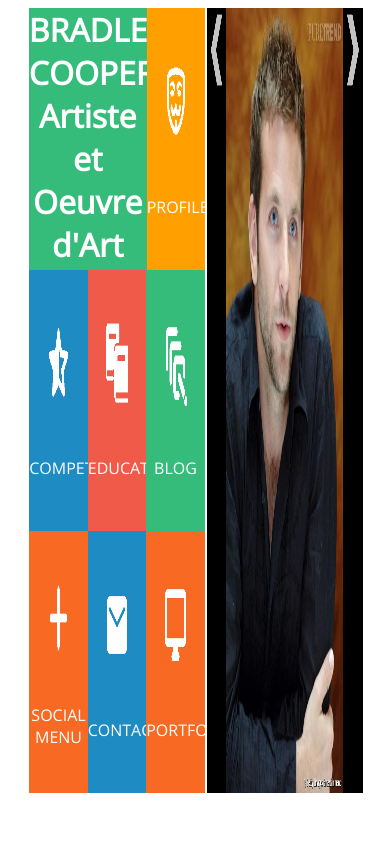
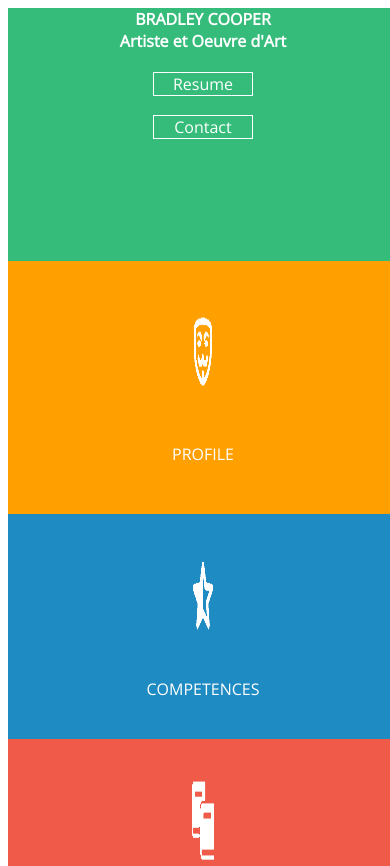
Before and after one commit to sophieclaisse/eval-front-promo10-master, a plain HTML site: page index.html in a window 390 px wide. Shown: the top 866 px of the page. Before the commit the page ends 844 px from the top, so only its background shows below. Drawn offline with nearby package versions, Linux system fonts and the light colour scheme.

Commit message:
Version 1

```diff
--- a/styles.css
+++ b/styles.css
@@ -112,3 +112,76 @@ body {
     margin-left: auto;
     margin-right: auto;
 }
+
+@media only screen and (min-device-width: 320px) and (max-device-width: 820px) {
+    #container {
+        display: flex;
+        justify-content: center;
+        flex-direction: column;
+    }
+
+    #block {
+        width:100vw;
+        height: auto;
+    }
+
+
+    #ligne1{
+        height: 60vh;
+        display: flex;
+        justify-content: center;
+        flex-direction: column;
+        text-align: center;
+    }
+
+    #ligne2, #ligne3{
+        height: 80vh;
+        display: flex;
+        justify-content: center;
+        flex-direction: column;
+        text-align: center;
+    }
+
+
+    #cube1 {
+        background-color: #35bc7a;
+        width: 100vw;
+        height: 60vh;
+
+    }
+    .carre{
+        width: 100vw;
+        height: 60vh;
+        display: flex;
+        justify-content: center;
+        flex-direction: column;
+    }
+
+    #slideT {
+        display: inline-flex;
+        width: 80vw;
+        height: 100vh;
+    }
+    .textPro {
+        font-size: 1em;
+        color: white;
+        font-weight: bold;
+    }
+
+    #resume, #contact {
+        color: white;
+        border: 1px solid white;
+        width: 25vw;
+        margin-top: 5%;
+        margin-bottom: 2%;
+        margin-left: auto;
+        margin-right: auto;
+    }
+
+    #black1, #black2 {
+        display: inline-flex;
+        width: 10vw;
+        height: 10vh;
+        background-color: black;
+    }
+}
```
